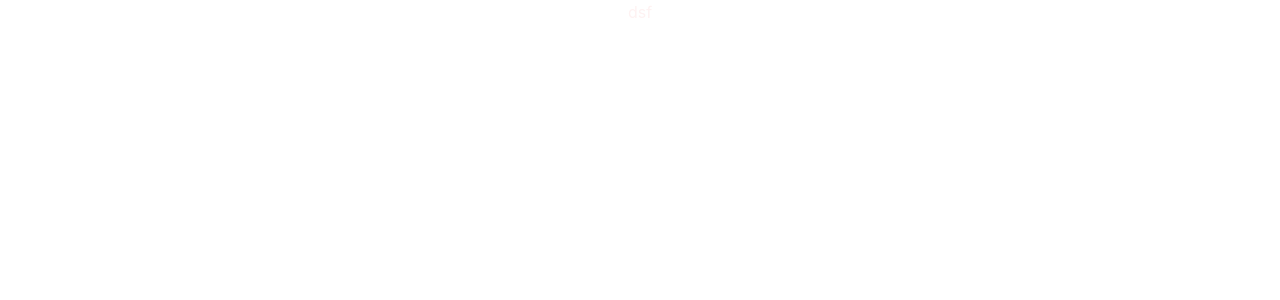
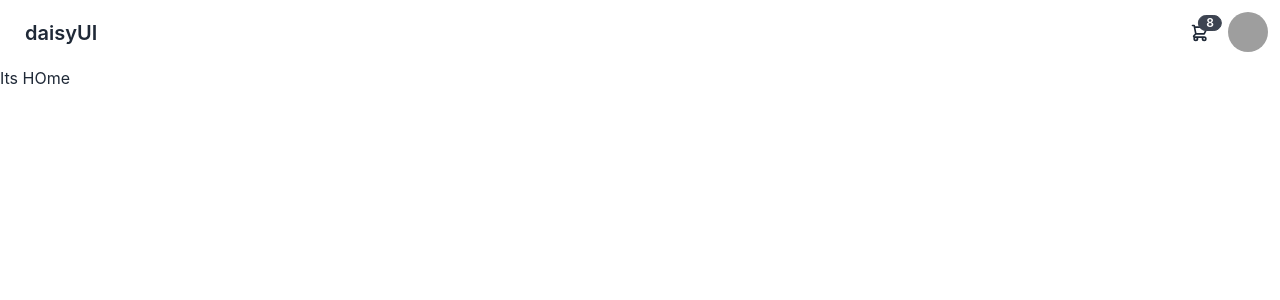
Before and after one commit to itmoti/Job_seekers_clientside, a React (Create React App) app: page / in a window 1280 px wide. Shown: the top 300 px of the page. Built offline with nearby package versions, Linux system fonts and the light colour scheme; grey boxes are pictures that could not be loaded.

Commit message:
routes added

```diff
--- a/package.json
+++ b/package.json
@@ -10,6 +10,7 @@
     "firebase": "^9.17.1",
     "react": "^18.2.0",
     "react-dom": "^18.2.0",
+    "react-router-dom": "^6.8.1",
     "react-scripts": "5.0.1",
     "web-vitals": "^2.1.4"
   },
--- a/public/index.html
+++ b/public/index.html
@@ -1,5 +1,6 @@
 <!DOCTYPE html>
-<html lang="en">
+<html lang="en" data-theme="light">
+
   <head>
     <meta charset="utf-8" />
     <link rel="icon" href="%PUBLIC_URL%/favicon.ico" />
--- a/src/App.js
+++ b/src/App.js
@@ -1,13 +1,14 @@
 import logo from './logo.svg';
 import './App.css';
+import Home from './Pages/Home/Home/Home';
+import { BrowserRouter, RouterProvider } from 'react-router-dom';
+import Router from './Routes/PublicRouter';
 
 function App() {
   return (
     <div className="App">
 
-    <h1 className='text-red-50'
 
-    >dsf</h1>
     </div>
   );
 }
--- /dev/null
+++ b/src/Layout/Main.js
@@ -0,0 +1,15 @@
+import React from 'react';
+import { Outlet } from 'react-router-dom';
+import Navbar from '../Pages/Shared/Navbar/Navbar';
+
+
+const Main = () => {
+    return (
+        <div>
+            <Navbar></Navbar>
+            <Outlet></Outlet>
+        </div>
+    );
+};
+
+export default Main;
--- /dev/null
+++ b/src/Pages/Home/Home/Home.js
@@ -0,0 +1,11 @@
+import React from 'react';
+
+const Home = () => {
+    return (
+        <div>
+            Its HOme
+        </div>
+    );
+};
+
+export default Home;
--- /dev/null
+++ b/src/Pages/Shared/Navbar/Navbar.js
@@ -0,0 +1,50 @@
+import React from 'react';
+import { Link } from 'react-router-dom';
+
+const Navbar = () => {
+    return (
+        <div className="navbar bg-base-100">
+        <div className="flex-1">
+          <Link className="btn btn-ghost normal-case text-xl"> daisyUI</Link>
+        </div>
+        <div className="flex-none">
+          <div className="dropdown dropdown-end">
+            <label tabIndex={0} className="btn btn-ghost btn-circle">
+              <div className="indicator">
+                <svg xmlns="http://www.w3.org/2000/svg" className="h-5 w-5" fill="none" viewBox="0 0 24 24" stroke="currentColor"><path strokeLinecap="round" strokeLinejoin="round" strokeWidth="2" d="M3 3h2l.4 2M7 13h10l4-8H5.4M7 13L5.4 5M7 13l-2.293 2.293c-.63.63-.184 1.707.707 1.707H17m0 0a2 2 0 100 4 2 2 0 000-4zm-8 2a2 2 0 11-4 0 2 2 0 014 0z" /></svg>
+                <span className="badge badge-sm indicator-item">8</span>
+              </div>
+            </label>
+            <div tabIndex={0} className="mt-3 card card-compact dropdown-content w-52 bg-base-100 shadow">
+              <div className="card-body">
+                <span className="font-bold text-lg">8 Items</span>
+                <span className="text-info">Subtotal: $999</span>
+                <div className="card-actions">
+                  <button className="btn btn-primary btn-block">View cart</button>
+                </div>
+              </div>
+            </div>
+          </div>
+          <div className="dropdown dropdown-end">
+            <label tabIndex={0} className="btn btn-ghost btn-circle avatar">
+              <div className="w-10 rounded-full">
+                <img src="/images/stock/photo-1534528741775-53994a69daeb.jpg" />
+              </div>
+            </label>
+            <ul tabIndex={0} className="menu menu-compact dropdown-content mt-3 p-2 shadow bg-base-100 rounded-box w-52">
+              <li>
+                <Link className="justify-between">
+                  Profile
+                  <span className="badge">New</span>
+                </Link>
+              </li>
+              <li><Link>Settings</Link></li>
+              <li><Link>Logout</Link></li>
+            </ul>
+          </div>
+        </div>
+      </div>
+    );
+};
+
+export default Navbar;
--- /dev/null
+++ b/src/Routes/PublicRouter.js
@@ -0,0 +1,24 @@
+import { createBrowserRouter } from "react-router-dom";
+import Main from "../Layout/Main";
+import Home from "../Pages/Home/Home/Home";
+
+const Router = createBrowserRouter(
+    [
+        {
+            path : '/' ,
+            element : <Main></Main> ,
+            children : [
+                {
+                    path : '/' ,
+                    element : <Home></Home>
+                },
+                {
+                    path : '/home',
+                    element : <Home></Home>
+                } ,
+
+            ]
+        }
+    ]
+)
+export default Router;
--- a/src/index.js
+++ b/src/index.js
@@ -3,11 +3,15 @@ import ReactDOM from 'react-dom/client';
 import './index.css';
 import App from './App';
 import reportWebVitals from './reportWebVitals';
+import { RouterProvider } from 'react-router-dom';
+import Router from './Routes/PublicRouter';
 
 const root = ReactDOM.createRoot(document.getElementById('root'));
 root.render(
   <React.StrictMode>
-    <App />
+     <RouterProvider router={Router}>
+      <App/>
+      </RouterProvider>
   </React.StrictMode>
 );
 
```
Also changed, not shown: 1 other file (tests, documents, lock files or other folders).
